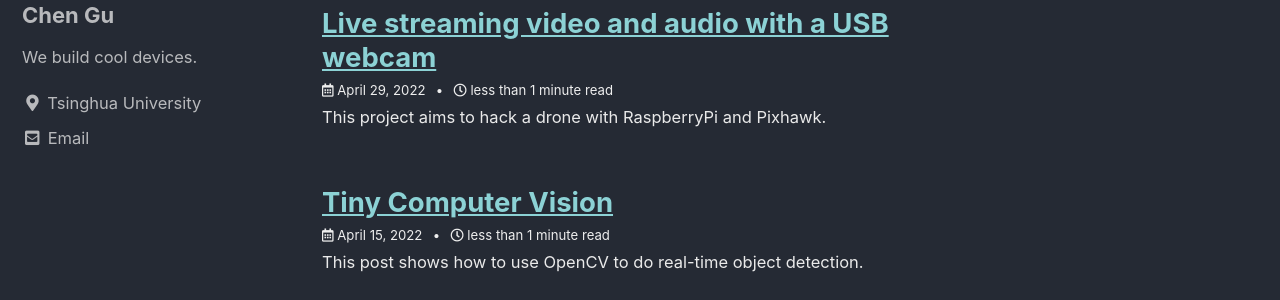
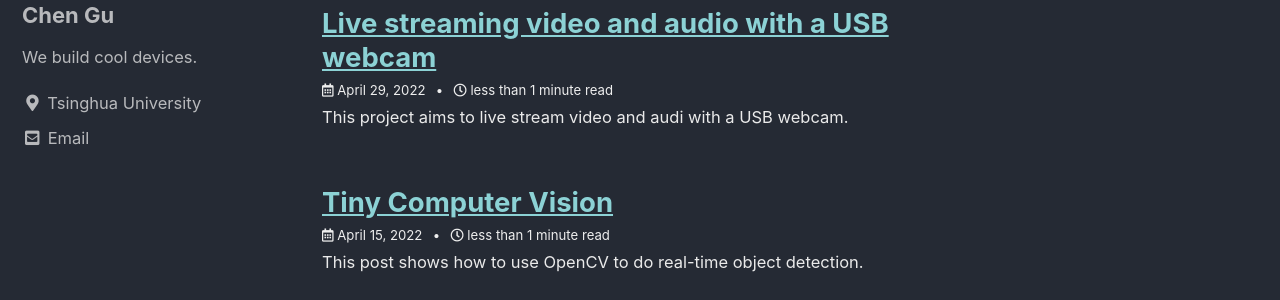
Before and after one commit to guchchcug/smart_device, a Jekyll site: the page built from index.html, in a window 1280 px wide and 1078 px high. Shown: the part 229-529 px from the top of the window. Built offline with Jekyll 4.4.1, drawn with Linux system fonts in a browser that asks for light colours; cached includes are drawn as plain includes; the list of posts is cut into pages by our own code.

Commit message:
Update 2022-04-29-Live-streaming-video-and-audio-with-usb-webcam.md

````diff
--- a/_posts/2022-04-29-Live-streaming-video-and-audio-with-usb-webcam.md
+++ b/_posts/2022-04-29-Live-streaming-video-and-audio-with-usb-webcam.md
@@ -12,7 +12,7 @@ header:
   overlay_image: /assets/images/webcam.jpg
 ---
 
-This project aims to hack a drone with RaspberryPi and Pixhawk.
+This project aims to live stream video and audi with a USB webcam.
 
 
 ```bash
````
